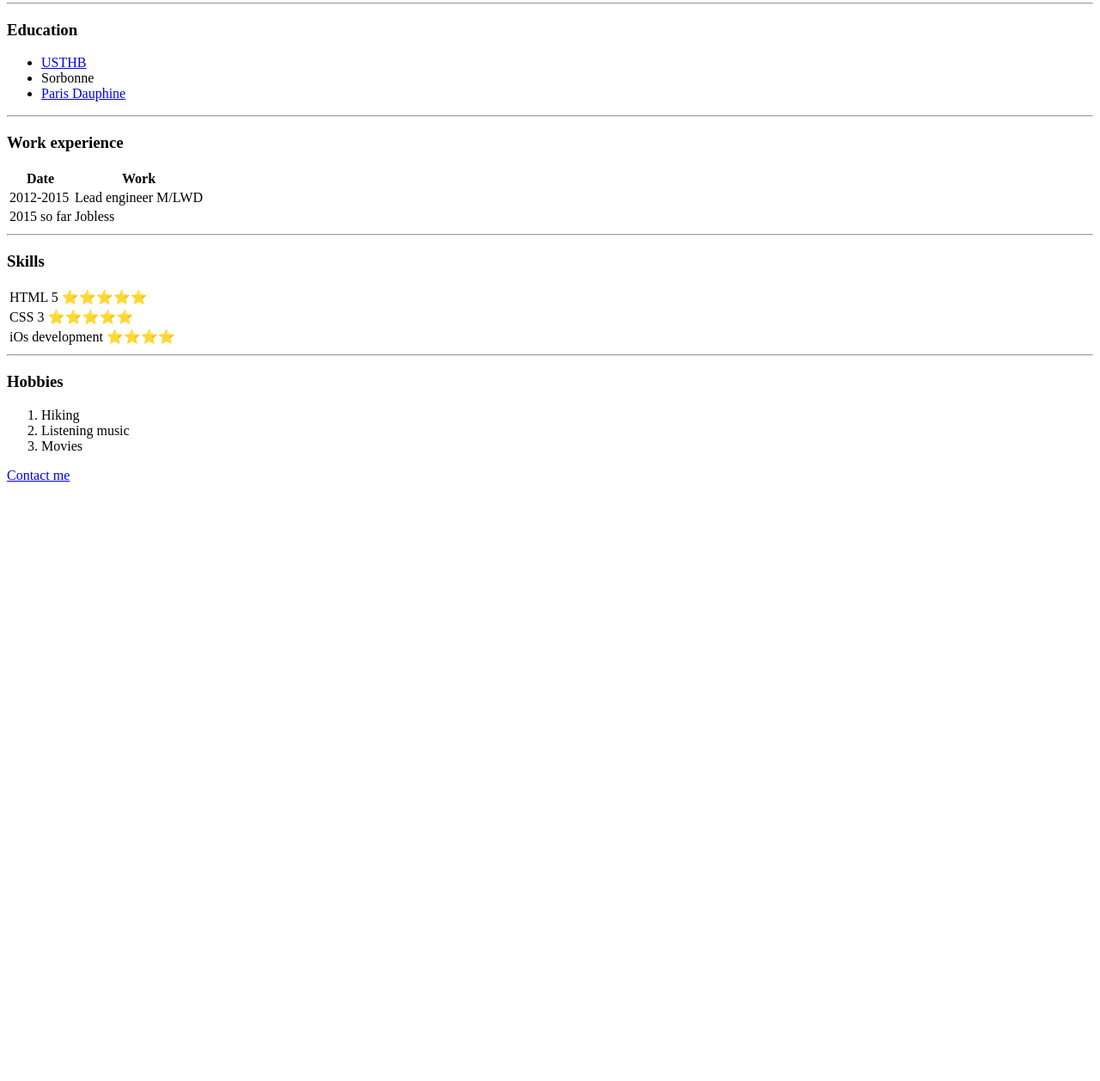
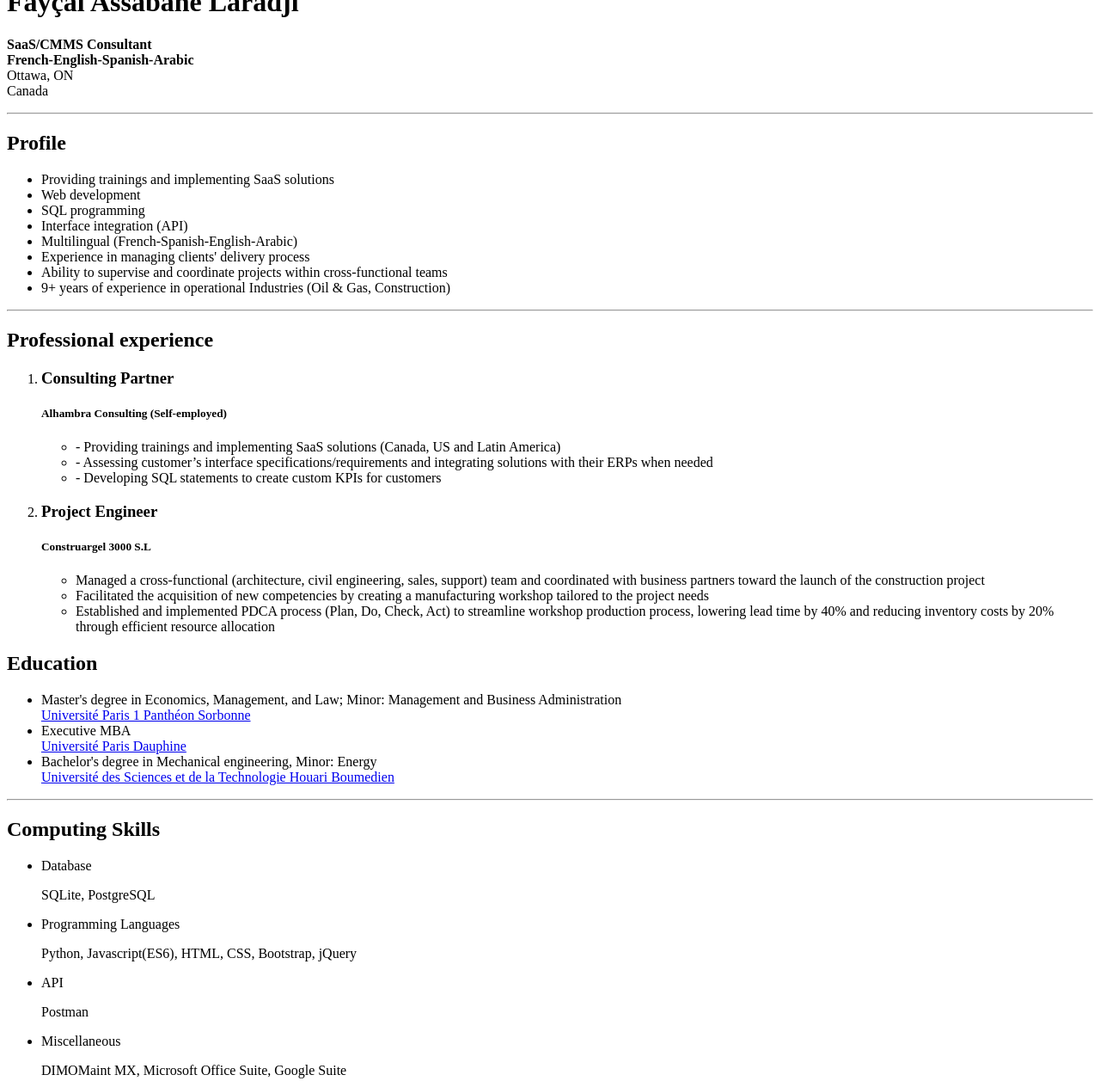
Before and after one commit to Pitel85/Resume, a plain HTML site: page index.html in a window 1280 px wide. Shown: the part 224-1481 px from the top of the page at 86% size. Before the commit the page ends 800 px from the top, so only its background shows below. Drawn offline with Linux system fonts and the light colour scheme.

Commit message:
Add files via upload

```diff
--- a/index.html
+++ b/index.html
@@ -1,74 +1,102 @@
+
 <!DOCTYPE html>
 <html lang="en" dir="ltr">
 
 <head>
   <meta charset="utf-8">
-  <title>Fayçal's personal site</title>
+  <title>Fayçal's Resume</title>
+
+
 </head>
 
 <body>
+        <img src="Fayçal.png" alt="Fayçal profile picture" height="175"/>
 
-  <table cellspacing="15">
-    <tr>
-      <td><img src="Fayçal.png" alt="Fayçal profile picture" height="175"></td>
-      <td>
         <h1>Fayçal Assabane Laradji</h1>
-        <p><em>Mechanical engineer and <strong>executive MBA</strong></em></p>
-        <p>I have more than 7 years experience working in the oil & gas industry</p>
-      </td>
-    </tr>
-  </table>
 
-  <hr>
-  <h3>Education</h3>
-  <ul>
-    <li><a href="https://www.usthb.dz/fr">USTHB</a></li>
-    <li>Sorbonne</li>
-    <li><a href="https://dauphine.psl.eu/en/">Paris Dauphine</a></li>
-  </ul>
-  <hr>
-  <h3>Work experience</h3>
-  <table>
-    <thead>
-      <th>Date</th>
-      <th>Work</th>
-    </thead>
-    <tbody>
-      <tr>
-        <td>2012-2015</td>
-        <td>Lead engineer M/LWD</td>
-      </tr>
-      <tr>
-        <td>2015 so far</td>
-        <td>Jobless</td>
-      </tr>
-    </tbody>
-    <tfoot>
+        <p><b>SaaS/CMMS Consultant</b><br>
+        <b>French-English-Spanish-Arabic</b><br>
+          Ottawa, ON<br>
+          Canada</p>
 
-    </tfoot>
-  </table>
-  <hr>
-  <h3>Skills</h3>
+        <hr/>
 
-<table>
-      <tr>
-        <td>HTML 5 ⭐⭐⭐⭐⭐ </td>
-      </tr>
-      <tr>
-        <td>CSS 3 ⭐⭐⭐⭐⭐</td>
-      </tr>
-      <tr>
-        <td>iOs development ⭐⭐⭐⭐</td>
-      </tr>
-    </table>
-    <hr>
-  <h3>Hobbies</h3>
-  <ol>
-    <li>Hiking</li>
-    <li>Listening music</li>
-    <li>Movies</li>
-  </ol>
-  <a href="contactme.html">Contact me</a>
+
+        <h2>Profile</h2>
+        <ul>
+          <li>Providing trainings and implementing SaaS solutions</li>
+          <li>Web development</li>
+          <li>SQL programming</li>
+          <li>Interface integration (API)</li>
+          <li>Multilingual (French-Spanish-English-Arabic)</li>
+          <li>Experience in managing clients' delivery process</li>
+          <li>Ability to supervise and coordinate projects within cross-functional teams</li>
+          <li>9+ years of experience in operational Industries (Oil & Gas, Construction)</li>
+
+        </ul>
+        <hr/>
+
+        <h2>Professional experience</h2>
+
+        <ol>
+          <li><h3>Consulting Partner</h3><h5>Alhambra Consulting (Self-employed)</h5>
+            <ul>
+                <li>-	Providing trainings and implementing SaaS solutions (Canada, US and Latin America)</li>
+                <li>-	Assessing customer’s interface specifications/requirements and integrating solutions with their ERPs when needed</li>
+                <li>-	Developing SQL statements to create custom KPIs for customers</li>
+            </ul>
+          </li>
+         <li><h3>Project Engineer</h3><h5>Construargel 3000 S.L</h5>
+            <ul>
+              <li>Managed a cross-functional (architecture, civil engineering, sales, support) team and coordinated with business partners toward the launch of the construction project</li>
+              <li>Facilitated the acquisition of new competencies by creating a manufacturing workshop tailored to the project needs</li>
+              <li>Established and implemented PDCA process (Plan, Do, Check, Act) to streamline workshop production process, lowering lead time by 40% and reducing inventory costs by 20% through efficient resource allocation
+
+              </li>
+            </ul>
+
+         </li>
+
+
+        </ol>
+
+        <h2>Education</h2>
+        <ul>
+          <li>Master's degree in Economics, Management, and Law; Minor: Management and Business Administration</li>
+          <a href="https://www.pantheonsorbonne.fr/">Université Paris 1 Panthéon Sorbonne</a>
+
+          <li>Executive MBA</li>
+          <a href="https://dauphine.psl.eu/">Université Paris Dauphine</a>
+
+          <li>Bachelor's degree in Mechanical engineering, Minor: Energy</li>
+          <a href="https://www.usthb.dz/">Université des Sciences et de la Technologie Houari Boumedien</a>
+
+        </ul>
+        <hr>
+
+        <h2>Computing Skills</h2>
+          <ul>
+            <li>Database
+                <p>SQLite, PostgreSQL</p>
+            </li>
+            <li>Programming Languages
+              <p>Python, Javascript(ES6), HTML, CSS, Bootstrap, jQuery</p>
+            </li>
+            <li>API
+              <p>Postman</p>
+            </li>
+            <li>Miscellaneous
+              <p>DIMOMaint MX, Microsoft Office Suite, Google Suite</p>
+            </li>
+
+
+          </ul>
+
+
+
+
+
+
 </body>
 
 </html>
```
